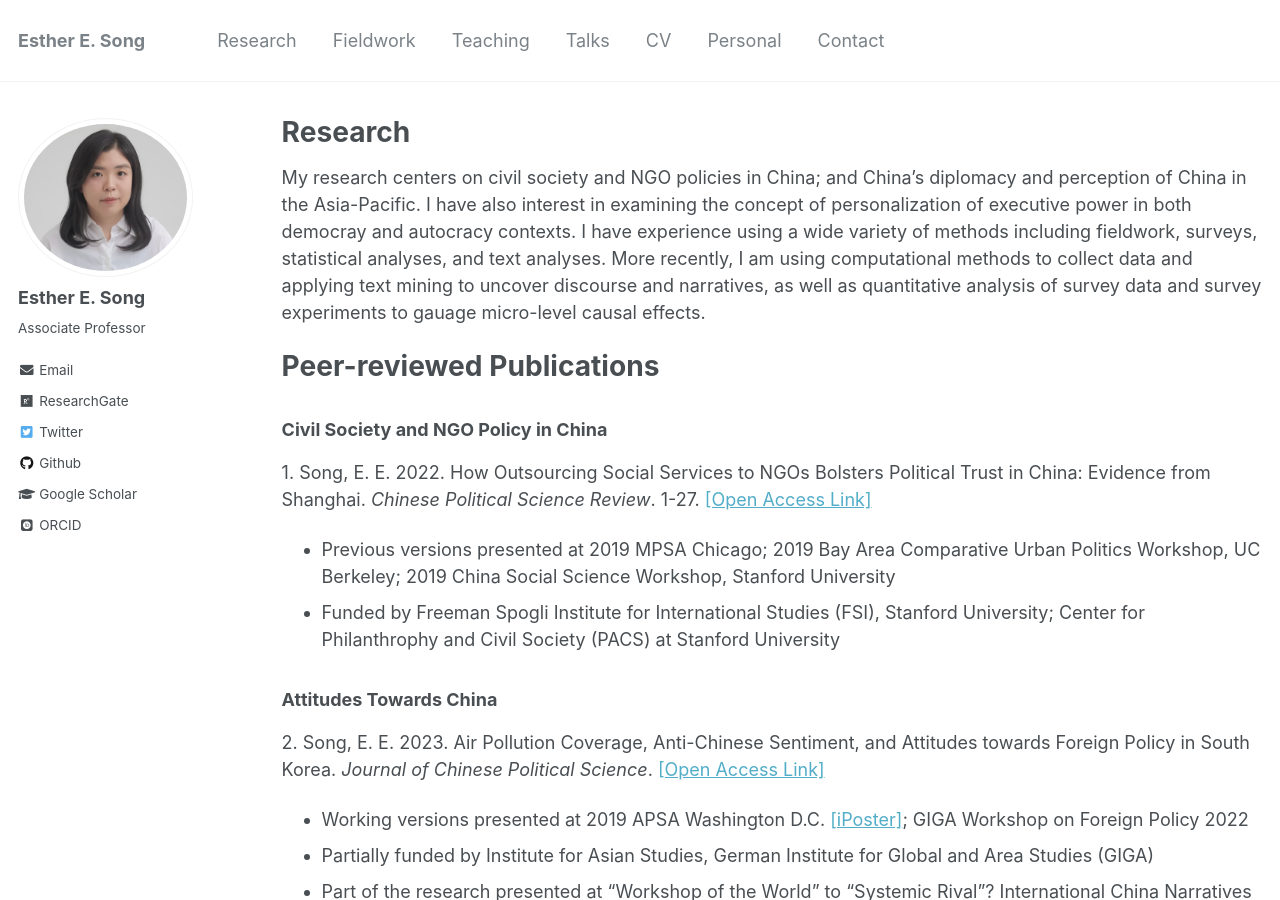
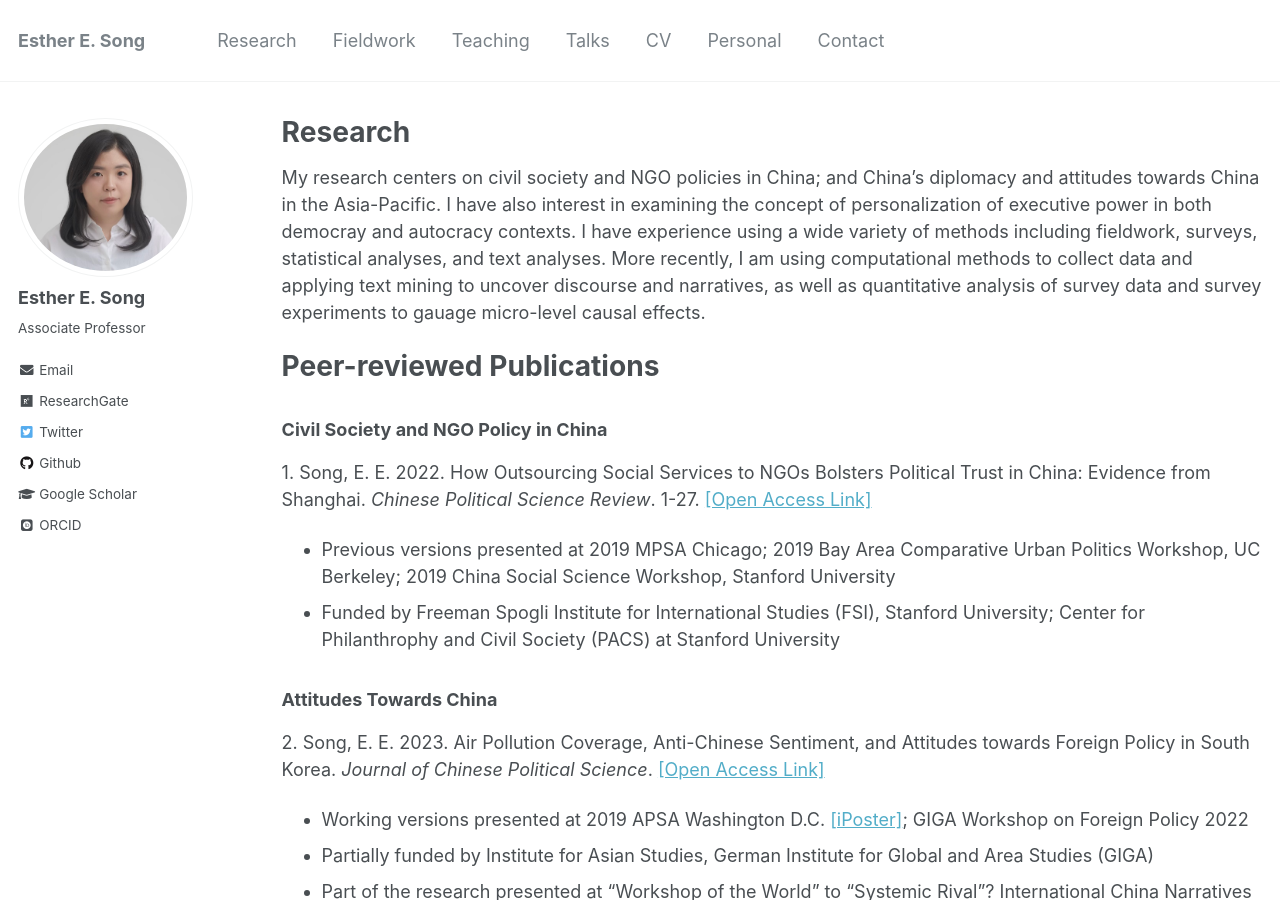
Before and after one commit to ehsong/ehsong.github.io, a Jekyll site: the page built from _pages/research.md, in a window 1280 px wide and 900 px high. Built offline with Jekyll 4.4.1, drawn with Linux system fonts in a browser that asks for light colours; some web fonts are replaced.

Commit message:
Update research.md

```diff
--- a/_pages/research.md
+++ b/_pages/research.md
@@ -7,7 +7,7 @@ author_profile: true
 
 {% include base_path %}
 
-My research centers on civil society and NGO policies in China; and China's diplomacy and perception of China in the Asia-Pacific. I have also interest in examining the concept of personalization of executive power in both democray and autocracy contexts. I have experience using a wide variety of methods including fieldwork, surveys, statistical analyses, and text analyses. More recently, I am using computational methods to collect data and applying text mining to uncover discourse and narratives, as well as quantitative analysis of survey data and survey experiments to gauage micro-level causal effects.
+My research centers on civil society and NGO policies in China; and China's diplomacy and attitudes towards China in the Asia-Pacific. I have also interest in examining the concept of personalization of executive power in both democray and autocracy contexts. I have experience using a wide variety of methods including fieldwork, surveys, statistical analyses, and text analyses. More recently, I am using computational methods to collect data and applying text mining to uncover discourse and narratives, as well as quantitative analysis of survey data and survey experiments to gauage micro-level causal effects.
 
 # Peer-reviewed Publications
 
```
